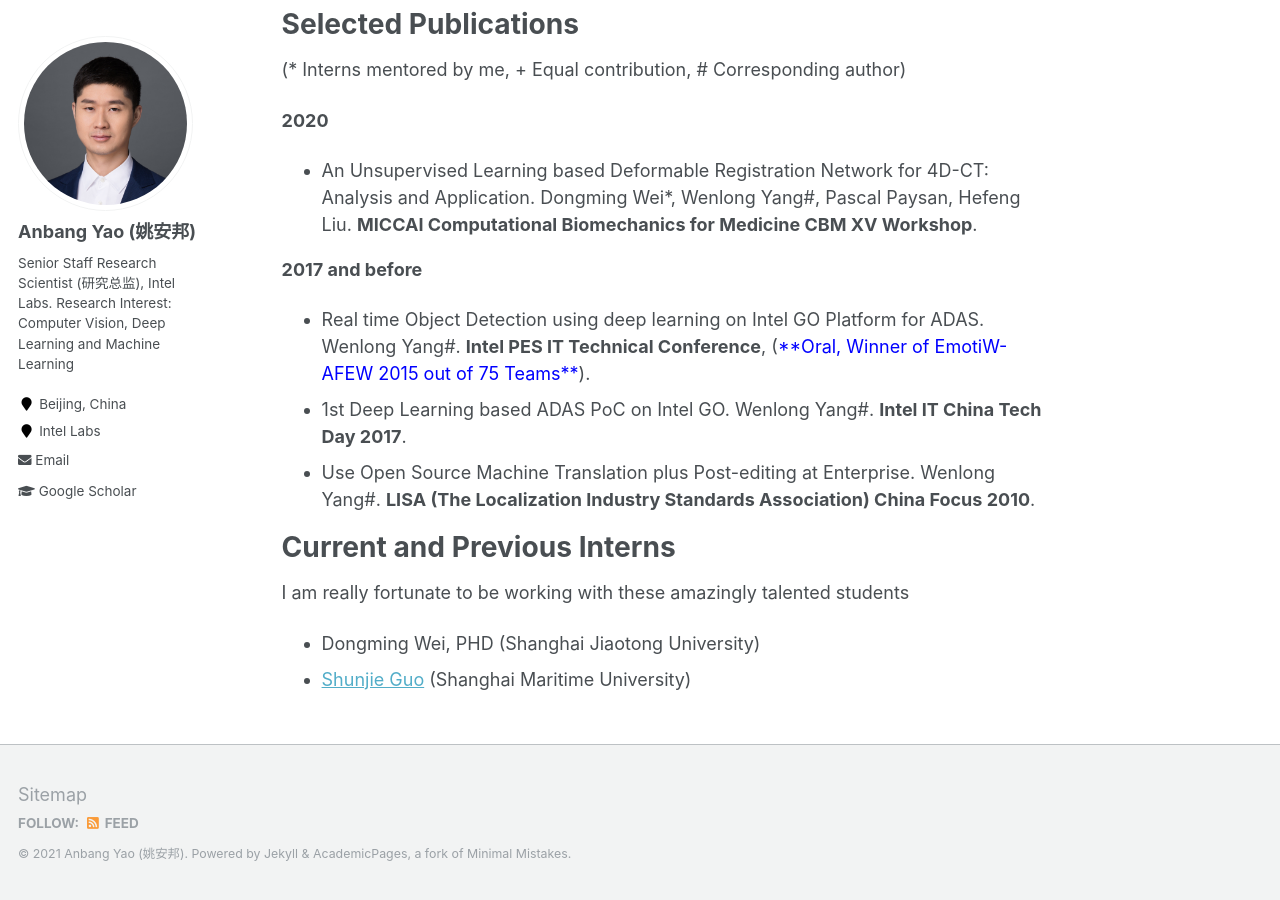
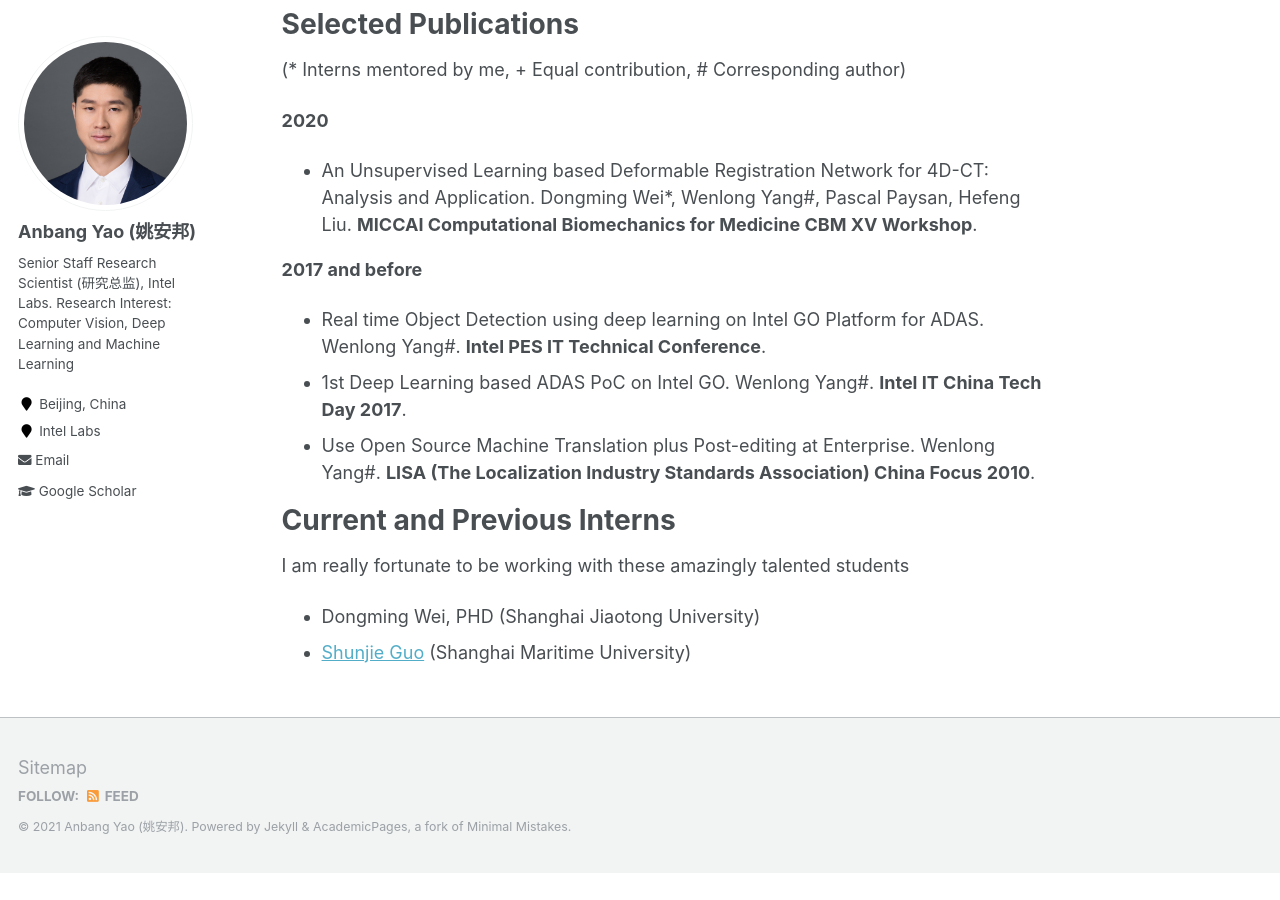
Before and after one commit to wyang22/wyang22.github.io, a Jekyll site: the page built from _pages/about.md, in a window 1280 px wide and 900 px high, scrolled down 511 px. Built offline with Jekyll 4.4.1, drawn with Linux system fonts in a browser that asks for light colours; after the commit the page ends 1384 px from its top, so only the background shows below that.

Commit message:
Update about.md

```diff
--- a/_pages/about.md
+++ b/_pages/about.md
@@ -28,7 +28,7 @@ Selected Publications
 
 **2017 and before**
 
-+ Real time Object Detection using deep learning on Intel GO Platform for ADAS. Wenlong Yang\#. **Intel PES IT Technical Conference**, (<font color="blue">**Oral, Winner of EmotiW-AFEW 2015 out of 75 Teams**</font>).
++ Real time Object Detection using deep learning on Intel GO Platform for ADAS. Wenlong Yang\#. **Intel PES IT Technical Conference**.
 + 1st Deep Learning based ADAS PoC on Intel GO. Wenlong Yang\#. **Intel IT China Tech Day 2017**.
 + Use Open Source Machine Translation plus Post-editing at Enterprise. Wenlong Yang\#. **LISA (The Localization Industry Standards Association) China Focus 2010**.
 
```
